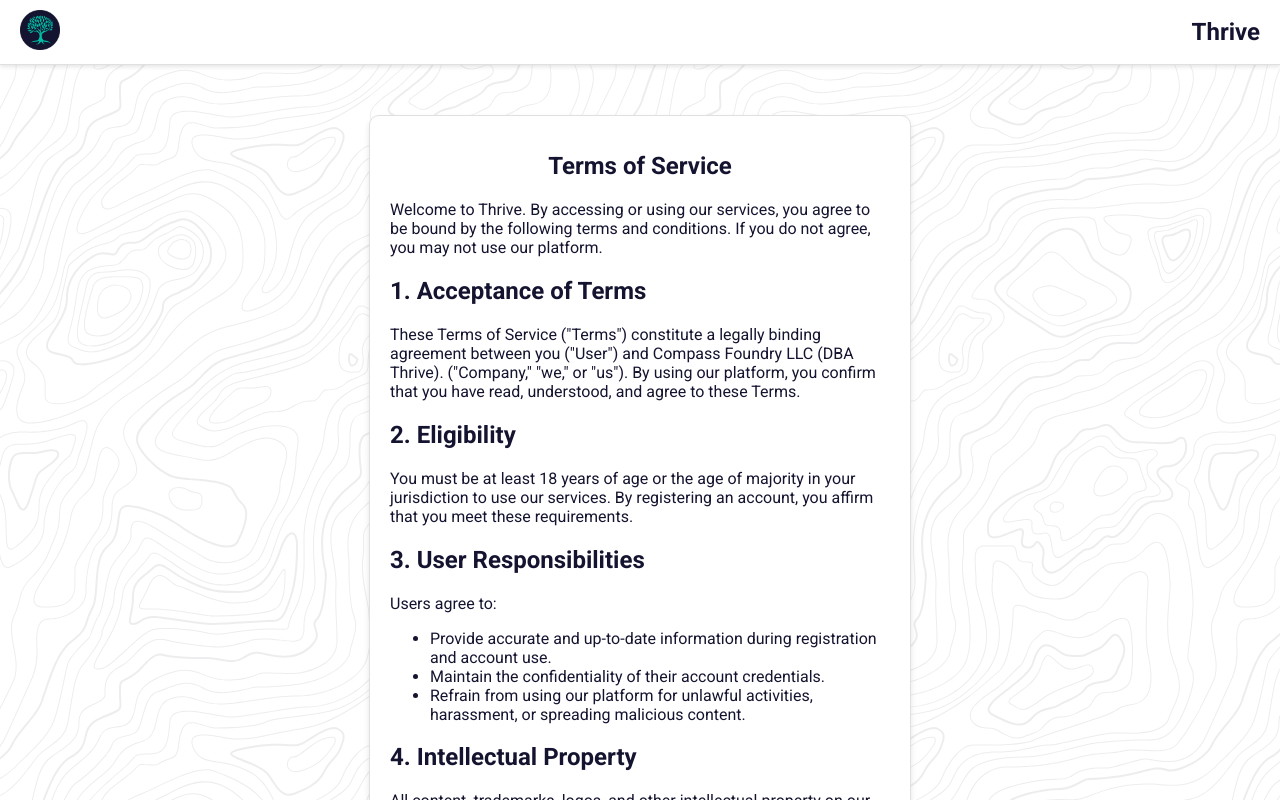
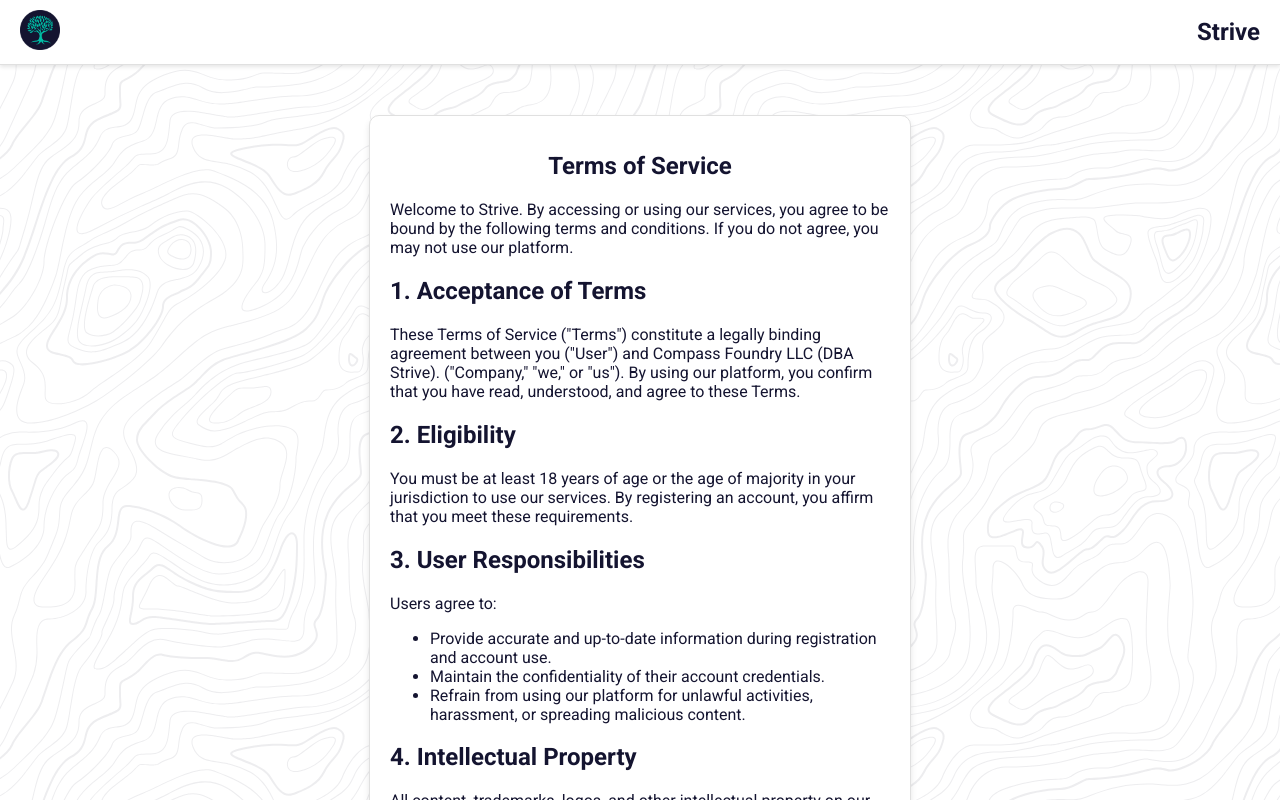
Before and after one commit to CompassFoundry/LifeGPA, a React (Create React App) app in the folder frontend/: page /terms-of-service in a window 1280 px wide. Shown: the top 800 px of the page. Built offline with nearby package versions, Linux system fonts and the light colour scheme; no server answers.

Commit message:
changed name to strive

```diff
--- a/frontend/public/index.html
+++ b/frontend/public/index.html
@@ -81,7 +81,7 @@
       work correctly both with client-side routing and a non-root public URL.
       Learn how to configure a non-root public URL by running `npm run build`.
     -->
-    <title>Thrive</title>
+    <title>Strive</title>
   </head>
   <body>
     <noscript>You need to enable JavaScript to run this app.</noscript>
--- a/frontend/src/Components/Auth/PrivacyPolicy.js
+++ b/frontend/src/Components/Auth/PrivacyPolicy.js
@@ -7,7 +7,7 @@
     <div className={styles.container}>
       <h1 className={styles.heading}>Privacy Policy</h1>
       <p className={styles.paragraph}>
-        At Compass Foundry LLC (DBA Thrive), your privacy is our priority. This
+        At Compass Foundry LLC (DBA Strive), your privacy is our priority. This
         Privacy Policy outlines how we collect, use, disclose, and protect your
         information in compliance with applicable U.S. laws, including the
         California Consumer Privacy Act (CCPA) and the General Data Protection
--- a/frontend/src/Components/Auth/TermsOfService.js
+++ b/frontend/src/Components/Auth/TermsOfService.js
@@ -8,7 +8,7 @@
       <h1 className={styles.heading}>Terms of Service</h1>
 
       <p className={styles.paragraph}>
-        Welcome to Thrive. By accessing or using our services, you agree to be
+        Welcome to Strive. By accessing or using our services, you agree to be
         bound by the following terms and conditions. If you do not agree, you
         may not use our platform.
       </p>
@@ -16,7 +16,7 @@
       <h2 className={styles.subheading}>1. Acceptance of Terms</h2>
       <p className={styles.paragraph}>
         These Terms of Service ("Terms") constitute a legally binding agreement
-        between you ("User") and Compass Foundry LLC (DBA Thrive). ("Company,"
+        between you ("User") and Compass Foundry LLC (DBA Strive). ("Company,"
         "we," or "us"). By using our platform, you confirm that you have read,
         understood, and agree to these Terms.
       </p>
--- a/frontend/src/Components/Header/Header.js
+++ b/frontend/src/Components/Header/Header.js
@@ -48,7 +48,7 @@
       <Link to={user ? '/home' : '/'}>
         <img src='/images/logo.png' alt='Logo' className={styles.logo} />
       </Link>
-      <h1 className={styles.title}>Thrive</h1>
+      <h1 className={styles.title}>Strive</h1>
 
       {user && (
         <div
--- a/frontend/src/Components/Landing/LandingPage.js
+++ b/frontend/src/Components/Landing/LandingPage.js
@@ -6,7 +6,7 @@
 const LandingPage = () => {
   return (
     <div className={styles.header}>
-      <h1>Welcome to Thrive</h1>
+      <h1>Welcome to Strive</h1>
       <p>Track your progress in the categories of life that matter to you.</p>
       <Link to='/register'>
         <button className={styles.button}>Sign Up</button>
```
Also changed, not shown: 1 other file (tests, documents, lock files or other folders).
